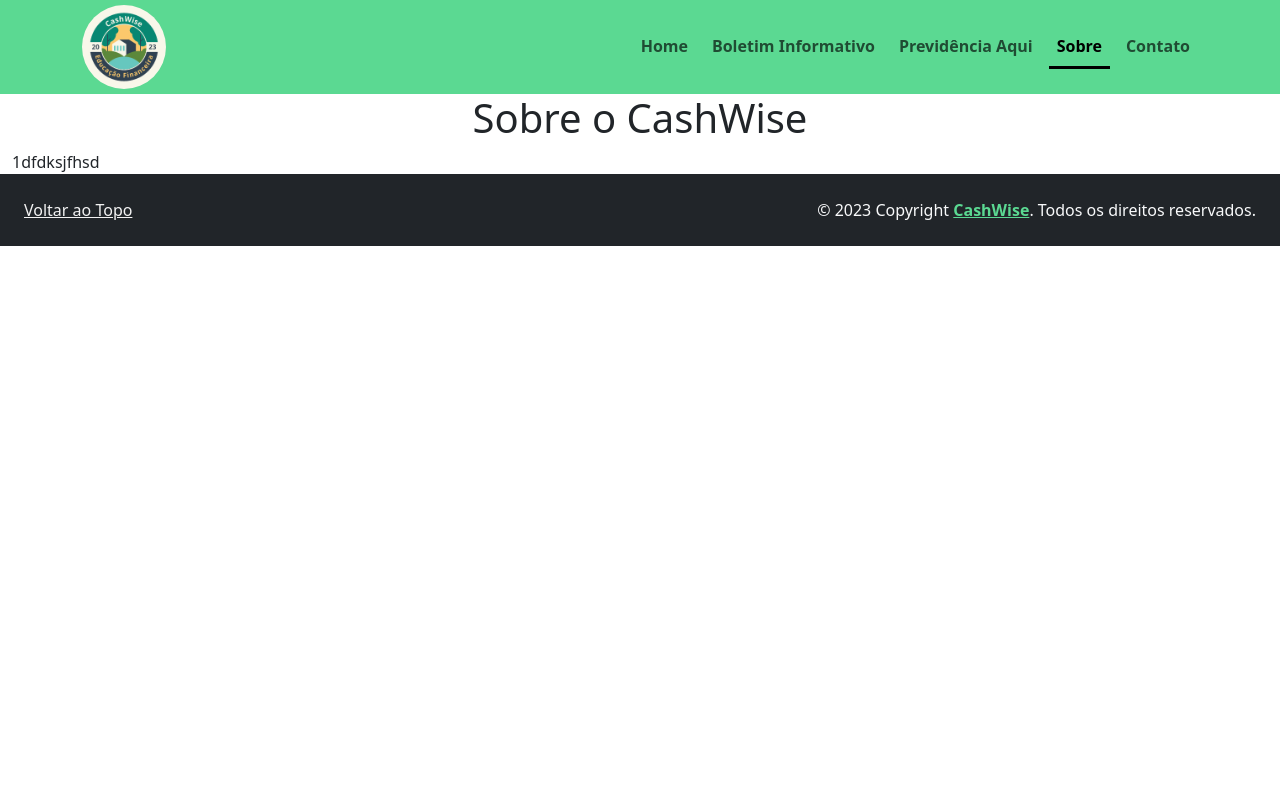
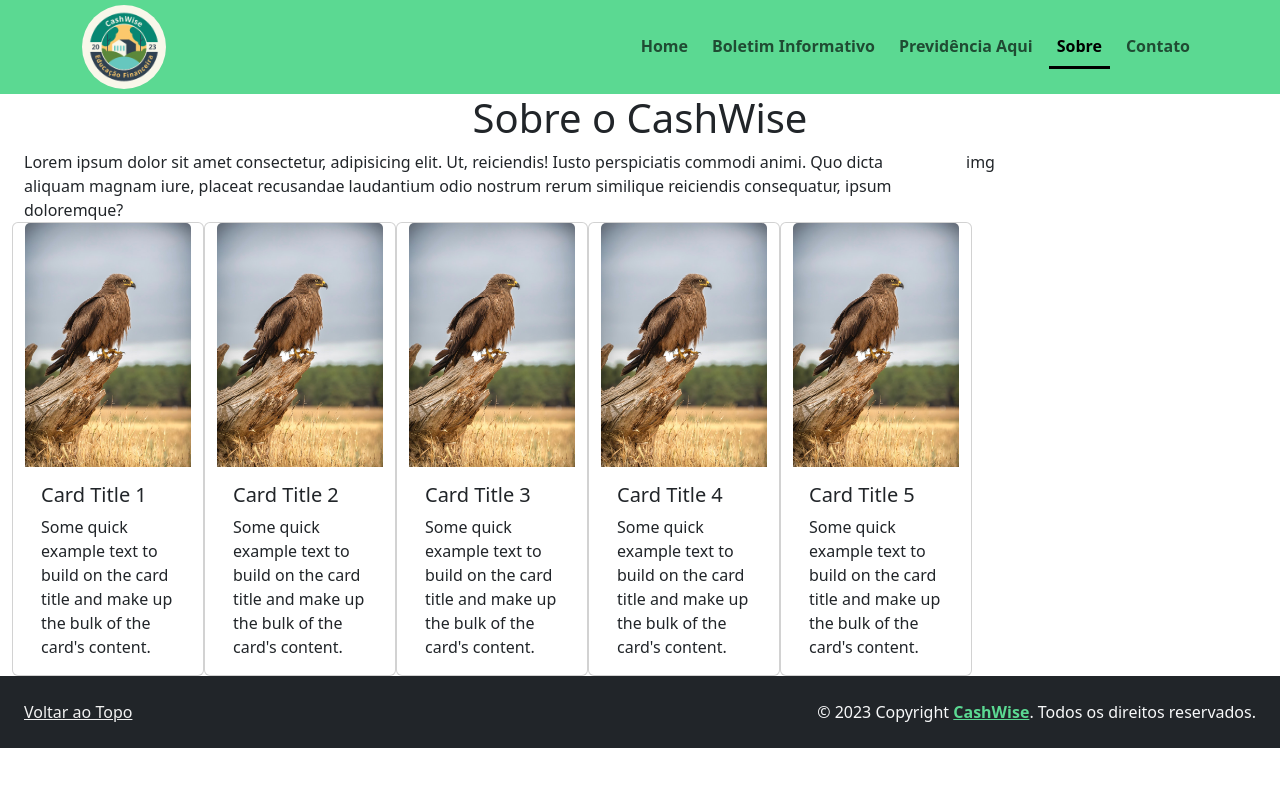
Before and after one commit to EricConceicao/CashWise, a React (Vite) app in the folder frontend/: page /sobre in a window 1280 px wide. Shown: the top 786 px of the page. Built offline with nearby package versions, Linux system fonts and the light colour scheme.

Commit message:
alteração no Sobre.jsx cards

```diff
--- a/frontend/src/components/pages/Sobre.jsx
+++ b/frontend/src/components/pages/Sobre.jsx
@@ -4,27 +4,85 @@ import Content from '../layouts/Content';
 import Container from 'react-bootstrap/esm/Container';
 import Row from 'react-bootstrap/Row';
 import Col from 'react-bootstrap/Col';
+import Card from 'react-bootstrap/Card';
+
 
 const Sobre = () => {
     return (
         <>
             <Header />
-            <div className="main">
+            <div className="container-fluid" id='main'>
                 <Content>
+                    <div class="jumbotron text-center" id='topo'>
+                        <h1 >Sobre o CashWise</h1>
+                    </div>
                     <Container fluid>
-                        <div class="jumbotron text-center">
-                            <h1>Sobre o CashWise</h1>
-                        </div>
                         <Row>
-                            <Col >1dfdksjfhsd</Col>
+                            <Col xs={9}>Lorem ipsum dolor sit amet consectetur, adipisicing elit. Ut, reiciendis! Iusto perspiciatis commodi animi. Quo dicta aliquam magnam iure, placeat recusandae laudantium odio nostrum rerum similique reiciendis consequatur, ipsum doloremque?</Col>
+                            <Col> img</Col>
                         </Row>
                     </Container>
+                    <Container fluid>
+                    <Row>
+                    <Card style={{ width: '12rem' }}>
+                        <Card.Img variant="top" src="/img/aguia.jpg" />
+                        <Card.Body>
+                            <Card.Title>Card Title 1</Card.Title>
+                            <Card.Text>
+                                Some quick example text to build on the card title and make up the
+                                bulk of the card's content.
+                            </Card.Text>
+                        </Card.Body>
+                    </Card>
 
+                    <Card style={{ width: '12rem' }}>
+                        <Card.Img variant="top" src="/img/aguia.jpg" />
+                        <Card.Body>
+                            <Card.Title>Card Title  2</Card.Title>
+                            <Card.Text>
+                                Some quick example text to build on the card title and make up the
+                                bulk of the card's content.
+                            </Card.Text>
+                        </Card.Body>
+                    </Card>
+                    <Card style={{ width: '12rem' }}>
+                        <Card.Img variant="top" src="/img/aguia.jpg" />
+                        <Card.Body>
+                            <Card.Title>Card Title 3</Card.Title>
+                            <Card.Text>
+                                Some quick example text to build on the card title and make up the
+                                bulk of the card's content.
+                            </Card.Text>
+                        </Card.Body>
+                    </Card>
 
+                    <Card style={{ width: '12rem' }}>
+                        <Card.Img variant="top" src="/img/aguia.jpg" />
+                        <Card.Body>
+                            <Card.Title>Card Title 4</Card.Title>
+                            <Card.Text>
+                                Some quick example text to build on the card title and make up the
+                                bulk of the card's content.
+                            </Card.Text>
+                        </Card.Body>
+                    </Card>
+
+                    <Card style={{ width: '12rem' }}>
+                        <Card.Img variant="top" src="/img/aguia.jpg" />
+                        <Card.Body>
+                            <Card.Title>Card Title 5</Card.Title>
+                            <Card.Text>
+                                Some quick example text to build on the card title and make up the
+                                bulk of the card's content.
+                            </Card.Text>
+                        </Card.Body>
+                    </Card>
+                    </Row>
+                    </Container>
                 </Content>
             </div>
 
-            <Footer />
+            <Footer anchor="topo" />
 
         </>
     );
```
Also changed, not shown: frontend/public/img/aguia.jpg (added), 1 other file (tests, documents, lock files or other folders).
